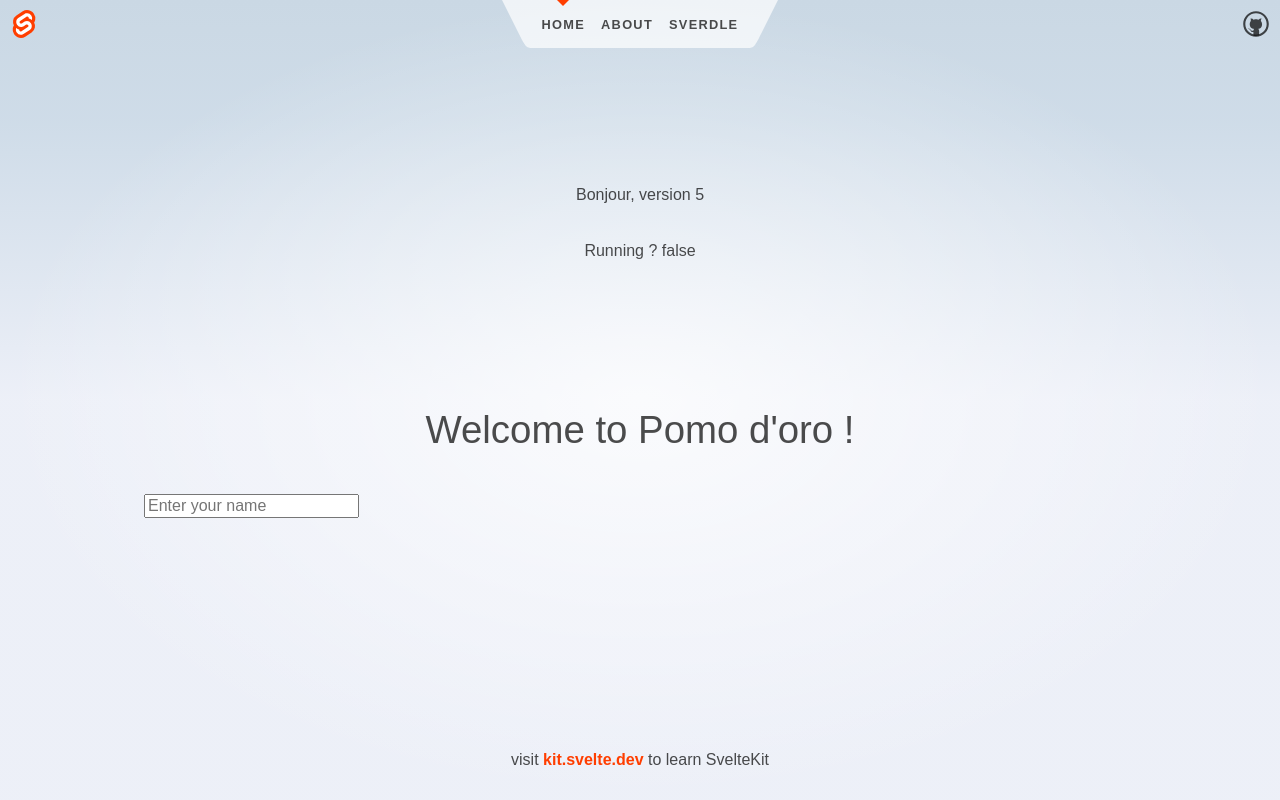
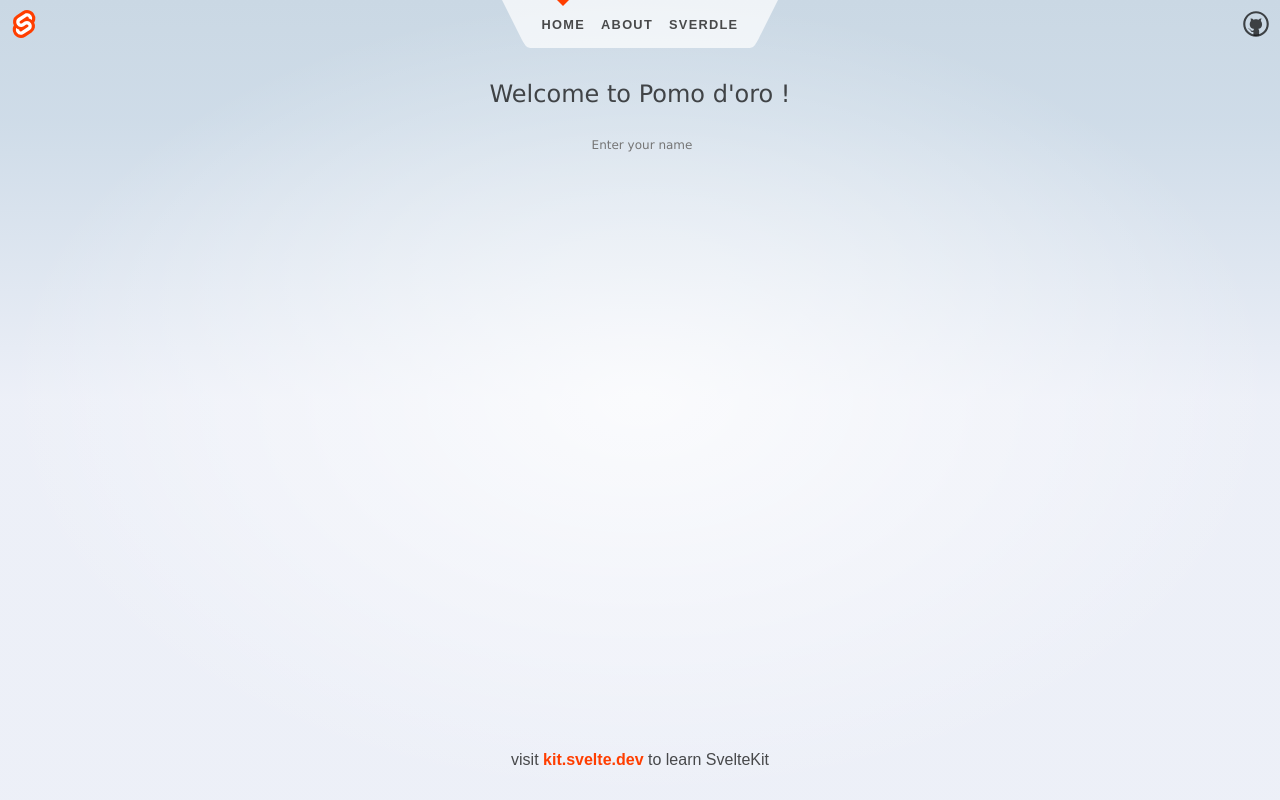
Before and after one commit to anotheropensourcefan/sveltekit-is-amazing, a SvelteKit app: page / in a window 1280 px wide. Built offline with nearby package versions, Linux system fonts and the light colour scheme.

Commit message:
Update +page.svelte

```diff
--- a/src/routes/+page.svelte
+++ b/src/routes/+page.svelte
@@ -257,11 +257,6 @@ function handleClick() {
 	<meta name="description" content="Svelte demo app" />
 </svelte:head>
 
-<section>
-	<p> Bonjour, version 5 </p>
-	<p> Running ? {running} </p>
-</section>
-
 {#if name !== ""}
 {#if !focusMode}
 <h1>
@@ -517,31 +512,94 @@ function handleClick() {
 {/if}
 
 <style>
-	section {
-		display: flex;
-		flex-direction: column;
-		justify-content: center;
-		align-items: center;
-		flex: 0.6;
+	:root {
+	  --font-size: 24;
+	}
+	* {
+	  font-family: GlassAntiqua, Verdana, Courier Prime, Courier New, monospace;
+	  font-size: 12px;
 	}
 
 	h1 {
-		width: 100%;
+	  text-align: center;
+	  font-size: 150%;
 	}
 
-	.welcome {
-		display: block;
-		position: relative;
-		width: 100%;
-		height: 0;
-		padding: 0 0 calc(100% * 495 / 2048) 0;
+	progress {
+	  border-radius: 5px;
+	  width: 100%;
 	}
 
-	.welcome img {
-		position: absolute;
-		width: 100%;
-		height: 100%;
-		top: 0;
-		display: block;
+	p,
+	input,
+	button {
+	  text-align: center;
+	}
+
+	input {
+	  width: calc(var(--font-size) * 5px);
+	}
+
+	#name-input {
+	  width: 100%;
+	  background: none !important;
+	  border: none;
+	}
+
+	.sub {
+	  font-size: 50%;
+	}
+
+	button {
+	  cursor: pointer;
+	  border: none;
+	  background: none;
+	  color: green;
+	}
+
+	button:hover {
+	  color: inherit;
+	}
+
+	.params-grid {
+	  width: 100%;
+	  display: flex;
+	  flex-direction: row;
+	  flex-wrap: wrap;
+	  padding-bottom: 10px;
+	  justify-content: space-evenly;
+	  flex-wrap: wrap;
+	}
+	.params-grid > span {
+	  flex: 0 0 auto;
+	}
+	.left {
+	  text-align: right;
+	  width: 35%;
+	  margin-right: 5%;
+	}
+	.right {
+	  text-align: left;
+	  width: 35%;
+	  margin-left: 5%;
+	}
+	.time-wrapper {
+	  width: 20%;
+	  text-align: center;
+	}
+	.preset {
+	  width: 15%;
+	  margin: auto;
+	}
+	.start-pause {
+	  width: 25%;
+	  margin: auto;
+	  font-size: --font-size;
+	}
+
+	.time {
+	  padding-bottom: 0;
+	  padding-top: 0;
+	  margin: 0;
 	}
 </style>
```
